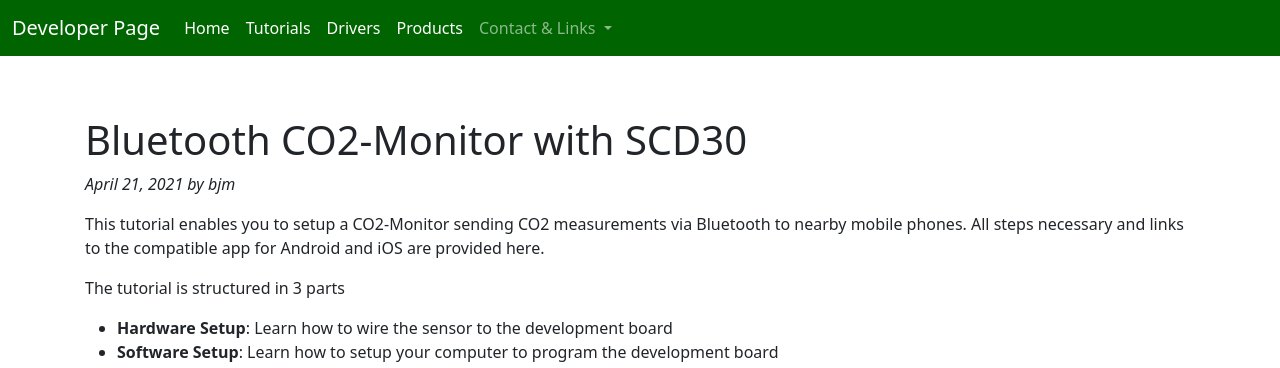
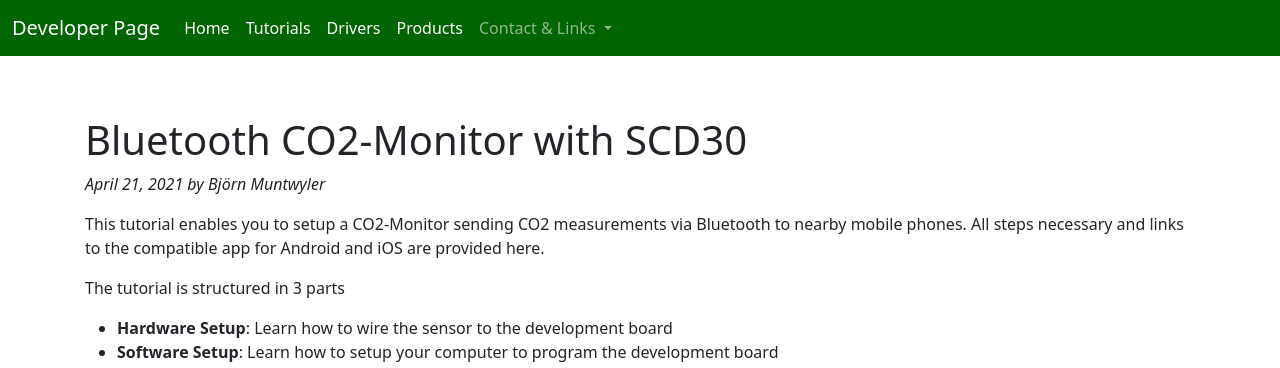
Before and after one commit to winkj/tutorials, a Jekyll site: the page built from tutorials/_posts/2021-04-21-scd30-ble.md, in a window 1280 px wide and 900 px high. Shown: the top 368 px of the window. Built offline with Jekyll 4.4.1, drawn with Linux system fonts in a browser that asks for light colours; nearby versions of some CDN libraries.

Commit message:
add author data, include in posts

```diff
--- /dev/null
+++ b/_data/authors.yml
@@ -0,0 +1,4 @@
+- short: bjm
+  full: Bj&ouml;rn Muntwyler
+- short: jwi
+  full: Johannes Winkelmann
--- a/_layouts/post.html
+++ b/_layouts/post.html
@@ -4,7 +4,15 @@ layout: default
 <h1>{{ page.title }}</h1>
 
 <p>
-  <i>{{ page.date | date: '%B %d, %Y' }} by {{ page.author }}</i>
+  {% assign author = site.data.authors | where: 'short', page.author | first %}
+
+  <i>{{ page.date | date: '%B %d, %Y' }} by
+    {% if author %}
+      {{ author.full }}
+    {% else %}
+      {{ page.author }}
+    {% endif %}
+  </i>
 </p>
 
 {{ content | markdownify }}
```
